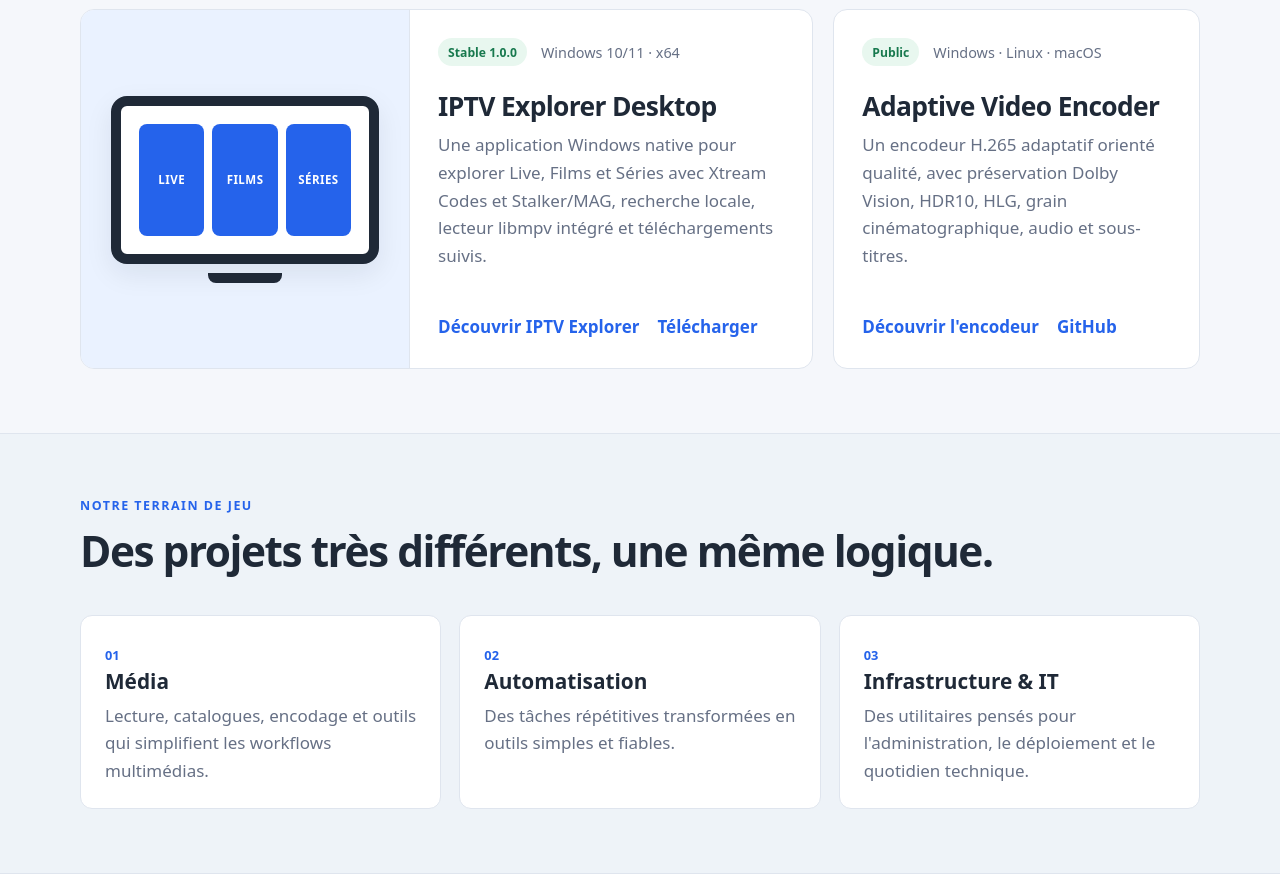
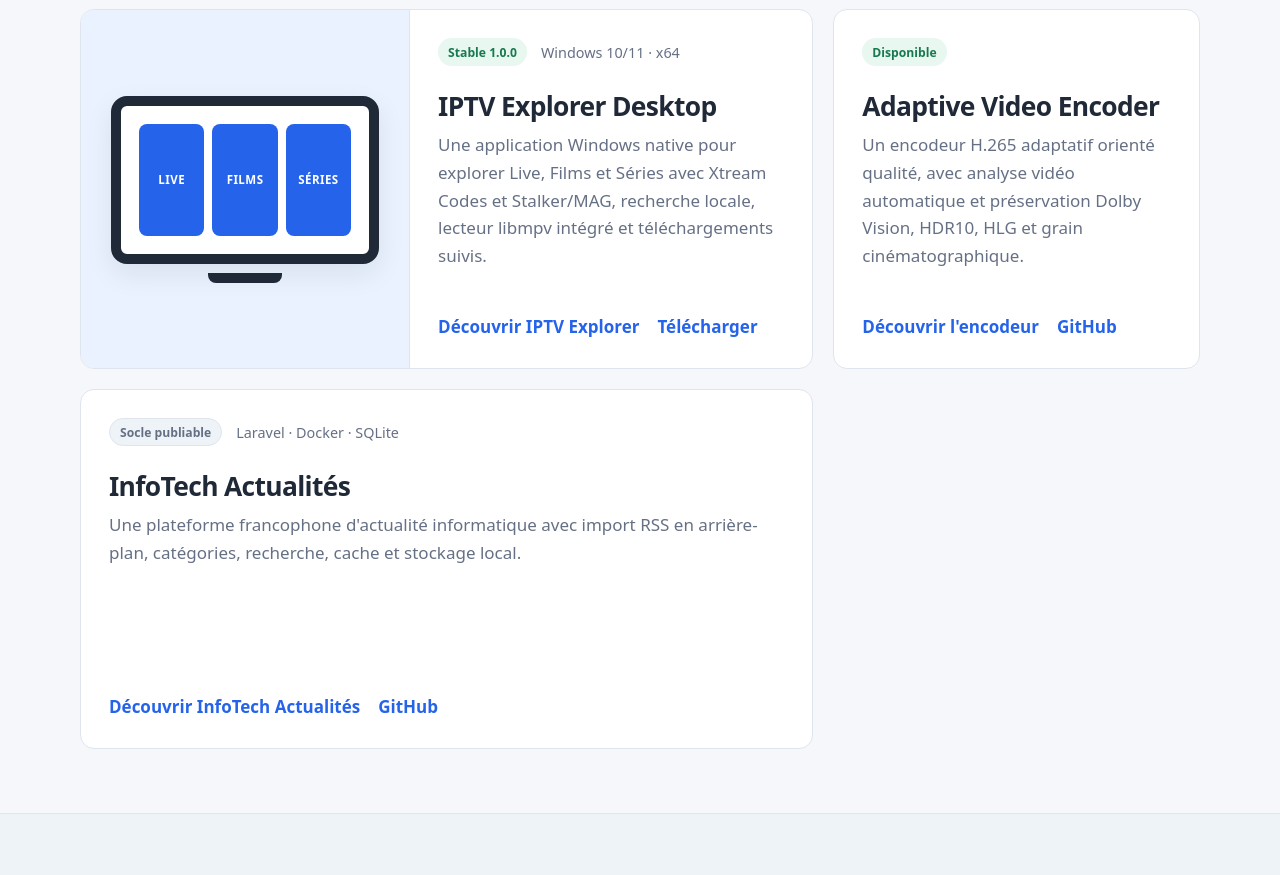
Before and after one commit to FlixTools/FlixTools.github.io, a plain HTML site: page index.html in a window 1280 px wide. Shown: the part 720-1595 px from the top of the page. Drawn offline with Linux system fonts and the light colour scheme.

Commit message:
feat: add InfoTech Actualités to FlixTools

```diff
--- a/index.html
+++ b/index.html
@@ -94,18 +94,28 @@
 
           <article class="project-card small-card">
             <div class="project-copy">
-              <div class="meta-row">
-                <span class="badge success">Public</span>
-                <span>Windows · Linux · macOS</span>
-              </div>
+              <div class="meta-row"><span class="badge success">Disponible</span></div>
               <h3>Adaptive Video Encoder</h3>
               <p>
-                Un encodeur H.265 adaptatif orienté qualité, avec préservation Dolby Vision, HDR10, HLG,
-                grain cinématographique, audio et sous-titres.
+                Un encodeur H.265 adaptatif orienté qualité, avec analyse vidéo automatique et préservation Dolby Vision, HDR10, HLG et grain cinématographique.
               </p>
               <div class="text-links">
                 <a href="adaptive-video-encoder/">Découvrir l'encodeur</a>
                 <a href="https://github.com/PassionFlix/adaptive-video-encoder-releases">GitHub</a>
+              </div>
+            </div>
+          </article>
+
+          <article class="project-card small-card">
+            <div class="project-copy">
+              <div class="meta-row"><span class="badge neutral">Socle publiable</span><span>Laravel · Docker · SQLite</span></div>
+              <h3>InfoTech Actualités</h3>
+              <p>
+                Une plateforme francophone d'actualité informatique avec import RSS en arrière-plan, catégories, recherche, cache et stockage local.
+              </p>
+              <div class="text-links">
+                <a href="infotech-actualites/">Découvrir InfoTech Actualités</a>
+                <a href="https://github.com/PassionFlix/actu-info">GitHub</a>
               </div>
             </div>
           </article>
```
